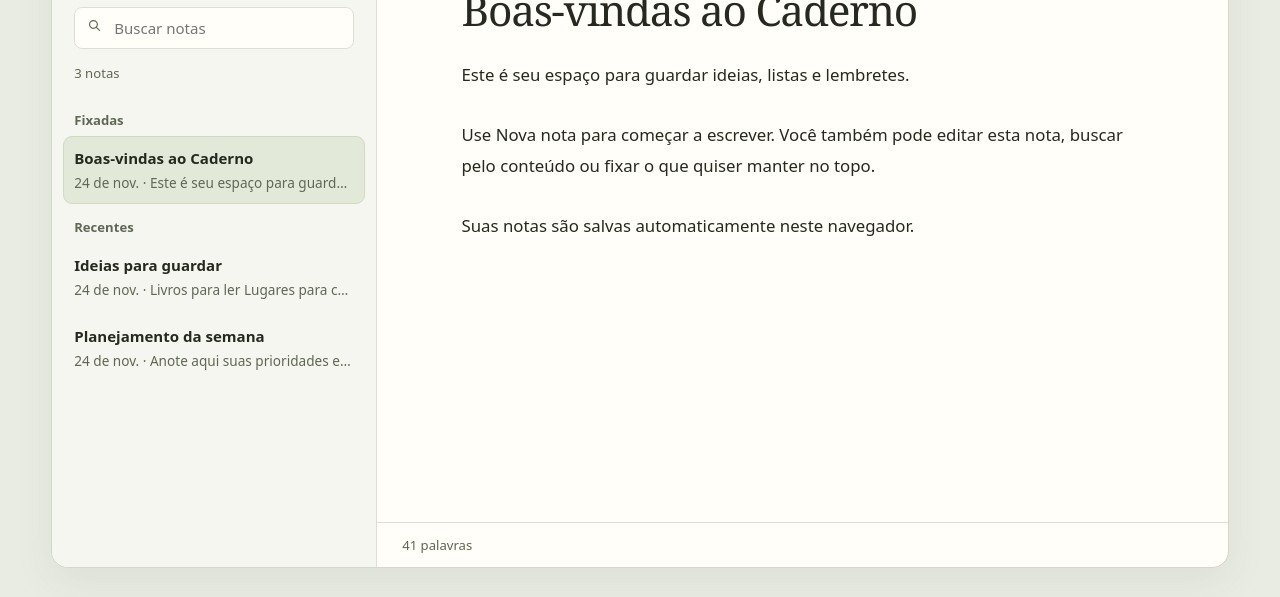
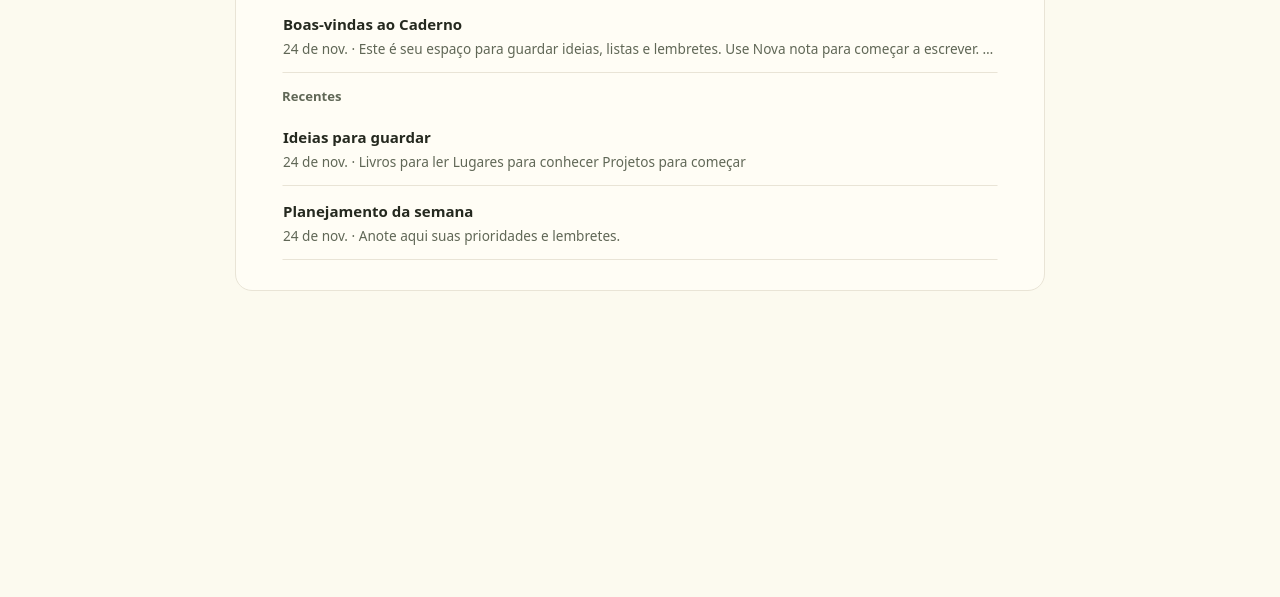
Before and after one commit to CarrilhoVitor/caderno, a plain HTML site: page dist/index.html in a window 1280 px wide. Shown: the part 203-800 px from the top of the page. Drawn offline with Linux system fonts and the light colour scheme.

Commit message:
Use a warm single-column notes layout

```diff
--- a/dist/index.html
+++ b/dist/index.html
@@ -5,23 +5,23 @@
 <meta name="description" content="Seu bloco de notas pessoal, com salvamento automático.">
 <title>Caderno — Bloco de notas</title>
 <style>
-:root{font-family:system-ui,sans-serif;color:#25291f;background:#e9ece3;--green:#34442e;--muted:#606756;--line:#dce0d4;--paper:#fffef8}
+:root{font-family:system-ui,sans-serif;color:#25291f;background:#fcfaef;--green:#34442e;--muted:#606756;--line:#e9e4d6;--paper:#fffdf5}
 *{box-sizing:border-box}body{margin:0}button,input,textarea{font:inherit;color:inherit}button{cursor:pointer}button:disabled{opacity:.45;cursor:default}button:focus-visible,input:focus-visible,textarea:focus-visible{outline:2px solid #59744b;outline-offset:4px}::selection{background:#d9e9c4}
-header{max-width:1440px;margin:auto;height:76px;padding:0 4vw;display:flex;align-items:center;justify-content:space-between}.brand{display:flex;align-items:center;gap:12px;font-family:Georgia,serif;font-size:1.65rem;letter-spacing:-.03em}.mark{display:grid;place-items:center;width:36px;height:36px;border-radius:9px;background:var(--green);color:#fff}.mark svg{width:19px}.save{color:var(--muted);font-size:.85rem;text-align:right}
-main{max-width:1340px;margin:0 auto;width:92%;height:calc(100dvh - 105px);min-height:460px;display:grid;grid-template-columns:325px minmax(0,1fr);background:var(--paper);border:1px solid #d3d8c9;border-radius:17px;overflow:hidden;box-shadow:0 14px 40px #36422b12}
-aside{background:#f5f6ef;border-right:1px solid var(--line);display:flex;flex-direction:column;min-height:0}.side-head{padding:26px 22px 15px}.row{display:flex;justify-content:space-between;align-items:center;gap:10px}h1{font-family:Georgia,serif;font-size:1.95rem;font-weight:500;letter-spacing:-.03em;margin:0}.primary{background:var(--green);border:0;color:white;border-radius:8px;padding:9px 12px;display:flex;align-items:center;gap:6px;font-size:.875rem}.primary:hover{background:#465a3d}.primary svg{width:16px}.search{margin-top:23px;display:flex;gap:9px;align-items:center;padding:9px 11px;border:1px solid var(--line);border-radius:8px;background:#fffef9;color:var(--muted)}.search svg{width:17px;flex:none}.search input{width:100%;min-width:0;border:0;background:transparent;font-size:.94rem}.count{margin:15px 0 0;color:var(--muted);font-size:.82rem}.list{overflow:auto;padding:0 11px 16px}.list h2{margin:14px 11px 7px;font-size:.82rem;font-weight:600;color:var(--muted)}.note{display:block;text-align:left;width:100%;border:1px solid transparent;border-radius:9px;padding:11px 10px;margin:0 0 3px;background:transparent}.note:hover{background:#eaece2}.note[aria-current=true]{background:#e2e9d8;border-color:#d1dbc4}.note strong,.note span{display:block;overflow:hidden;text-overflow:ellipsis;white-space:nowrap}.note strong{font-size:.94rem}.note span{margin-top:5px;font-size:.85rem;color:var(--muted)}.empty-list{margin:14px 11px;color:var(--muted);font-size:.9rem}
-.panel{min-width:0;min-height:0;display:flex;flex-direction:column}.toolbar{height:65px;flex:none;border-bottom:1px solid var(--line);padding:0 25px;display:flex;align-items:center;justify-content:space-between;gap:10px}.actions{display:flex;gap:5px}.icon{display:grid;place-items:center;width:40px;height:40px;background:transparent;border:0;border-radius:8px;color:var(--green)}.icon:hover:enabled,.icon[aria-pressed=true]{background:#e8eddf}.icon svg{width:19px;height:19px}.date{color:var(--muted);font-size:.85rem}.back{display:none}.editor{flex:1;min-height:0;display:flex;flex-direction:column;width:min(100%,810px);margin:0 auto;padding:42px clamp(22px,5vw,70px) 0}.editor input{font-family:Georgia,serif;font-size:2.65rem;letter-spacing:-.03em;border:0;background:transparent;width:100%;padding:0 0 22px}.editor textarea{resize:none;display:block;width:100%;flex:1;min-height:0;border:0;background:transparent;line-height:1.8;padding:0;font-size:1.05rem}.editor input::placeholder,.editor textarea::placeholder{color:#686d5e}.footer{border-top:1px solid var(--line);padding:13px 25px;color:var(--muted);font-size:.82rem}.blank{margin:auto;text-align:center;padding:30px;color:var(--muted)}[hidden]{display:none!important}
+header{max-width:920px;margin:auto;height:76px;padding:0 4vw;display:flex;align-items:center;justify-content:space-between}.brand{display:flex;align-items:center;gap:12px;font-family:Georgia,serif;font-size:1.65rem;letter-spacing:-.03em}.mark{display:grid;place-items:center;width:36px;height:36px;border-radius:9px;background:var(--green);color:#fff}.mark svg{width:19px}.save{color:var(--muted);font-size:.85rem;text-align:right}
+main{max-width:810px;margin:0 auto 28px;width:92%;display:block}.notes-view{padding:30px clamp(18px,5vw,46px);background:var(--paper);border:1px solid var(--line);border-radius:17px}.panel{height:calc(100dvh - 105px);min-height:390px;background:var(--paper);border:1px solid var(--line);border-radius:17px;overflow:hidden}main.open .notes-view,main:not(.open) .panel{display:none}
+.side-head{padding:0 0 14px}.row{display:flex;justify-content:space-between;align-items:center;gap:10px}h1{font-family:Georgia,serif;font-size:1.95rem;font-weight:500;letter-spacing:-.03em;margin:0}.primary{white-space:nowrap;background:var(--green);border:0;color:white;border-radius:8px;padding:9px 12px;display:flex;align-items:center;gap:6px;font-size:.875rem}.primary:hover{background:#465a3d}.primary svg{display:block;width:16px}.list{display:flex;flex-direction:column}.list h2{margin:14px 0 7px;font-size:.82rem;font-weight:600;color:var(--muted)}.note{display:block;text-align:left;width:100%;border:1px solid transparent;border-radius:0;padding:14px 0;margin:0;background:transparent;border-bottom-color:var(--line)}.note:hover{background:#f5f0e0}.note:focus-visible{outline-offset:0}.note strong,.note span{display:block;overflow:hidden;text-overflow:ellipsis;white-space:nowrap}.note strong{font-size:.94rem}.note span{margin-top:5px;font-size:.85rem;color:var(--muted)}.empty-list{margin:14px 11px;color:var(--muted);font-size:.9rem}
+.panel{min-width:0;min-height:0;display:flex;flex-direction:column}.toolbar{height:65px;flex:none;border-bottom:1px solid var(--line);padding:0 25px;display:flex;align-items:center;justify-content:space-between;gap:10px}.actions{display:flex;gap:5px}.icon{display:grid;place-items:center;width:40px;height:40px;background:transparent;border:0;border-radius:8px;color:var(--green)}.icon:hover:enabled,.icon[aria-pressed=true]{background:#e8eddf}.icon svg{width:19px;height:19px}.date{color:var(--muted);font-size:.85rem}.back{display:grid;flex:none}.toolbar .date{margin-right:auto}.editor{flex:1;min-height:0;display:flex;flex-direction:column;width:min(100%,810px);margin:0 auto;padding:42px clamp(22px,5vw,70px) 0}.editor input{font-family:Georgia,serif;font-size:2.65rem;letter-spacing:-.03em;border:0;background:transparent;width:100%;padding:0 0 22px}.editor textarea{resize:none;display:block;width:100%;flex:1;min-height:0;border:0;background:transparent;line-height:1.8;padding:0;font-size:1.05rem}.editor input::placeholder,.editor textarea::placeholder{color:#686d5e}.footer{border-top:1px solid var(--line);padding:13px 25px;color:var(--muted);font-size:.82rem}.blank{margin:auto;text-align:center;padding:30px;color:var(--muted)}[hidden]{display:none!important}
 dialog{max-width:min(400px,90vw);border:1px solid var(--line);border-radius:14px;background:var(--paper);padding:24px}dialog::backdrop{background:#20251d55}dialog h2{font-family:Georgia,serif;margin:0}dialog button{padding:8px 13px;border-radius:7px;border:1px solid var(--line);background:#f0f1e9}dialog .danger{background:#85392f;color:#fff;border-color:#85392f}dialog form{display:flex;gap:8px;justify-content:flex-end}
-@media(max-width:700px){header{height:61px;padding:0 17px}.brand{font-size:1.42rem}.save{font-size:.75rem}main{width:100%;height:calc(100dvh - 61px);min-height:0;border-radius:0;border-width:1px 0 0;display:block}.panel,aside{height:100%;border:0}.panel{display:none}main.open aside{display:none}main.open .panel{display:flex}.back{display:grid;margin-left:-8px}.toolbar{padding:0 14px;height:55px}.editor{padding:25px 20px 0}.editor input{font-size:2rem}.footer{padding:10px 20px}}
+@media(max-width:700px){header{height:61px;padding:0 17px}.brand{font-size:1.42rem}.row h1{font-size:1.65rem}.save{font-size:.75rem}main{width:100%;margin-bottom:0}.notes-view,.panel{border-width:1px 0 0;border-radius:0}.notes-view{min-height:calc(100dvh - 61px);padding-top:22px}.panel{height:calc(100dvh - 61px);min-height:0}.toolbar{padding:0 14px;height:55px}.editor{padding:25px 20px 0}.editor input{font-size:2rem}.footer{padding:10px 20px}}
 </style>
 <body>
 <header><div class="brand"><span class="mark" data-icon="book"></span>Caderno</div><span id="save" class="save" role="status">Salvo neste navegador</span></header>
 <main id="app">
-<aside aria-label="Lista de notas">
+<section class="notes-view" aria-label="Lista de notas">
 <div class="side-head"><div class="row"><h1>Minhas notas</h1><button id="new" class="primary"><span data-icon="plus"></span>Nova nota</button></div>
-<label class="search"><span data-icon="search"></span><input id="search" type="search" placeholder="Buscar notas" aria-label="Buscar notas"></label><p id="count" class="count"></p></div>
+</div>
 <div id="list" class="list"></div>
-</aside>
+</section>
 <section class="panel" aria-label="Editor de notas">
 <div id="toolbar" class="toolbar"><button id="back" class="icon back" title="Voltar às notas" aria-label="Voltar às notas" data-icon="back"></button><span id="date" class="date"></span><div class="actions"><button id="pin" class="icon" title="Fixar nota" aria-label="Fixar nota" aria-pressed="false" data-icon="pin"></button><button id="remove" class="icon" title="Excluir nota" aria-label="Excluir nota" data-icon="trash"></button></div></div>
 <div id="editor" class="editor"><input id="title" aria-label="Título da nota" placeholder="Título da nota"><textarea id="body" aria-label="Conteúdo da nota" placeholder="Comece a escrever…"></textarea></div>
@@ -33,7 +33,6 @@ dialog{max-width:min(400px,90vw);border:1px solid var(--line);border-radius:14px
 const icons = {
   book:'<rect x="5" y="3" width="14" height="18" rx="2"/><path d="M9 3v18m3-13h4m-4 4h4"/>',
   plus:'<path d="M12 5v14M5 12h14"/>',
-  search:'<circle cx="10.5" cy="10.5" r="5.5"/><path d="m15 15 4 4"/>',
   back:'<path d="m14 6-6 6 6 6"/>',
   pin:'<path d="m15 3 6 6-3 1-2 4v3l-2 2-9-9 2-2h3l4-2zM9 15l-6 6"/>',
   trash:'<path d="M4 7h16M9 7V4h6v3m3 0-1 13H7L6 7m4 4v5m4-5v5"/>'
@@ -45,7 +44,7 @@ const $ = id => document.getElementById(id);
 const key = 'caderno.notes.v1';
 const now = Date.now();
 const seed = [
-  {id:'welcome', title:'Boas-vindas ao Caderno', body:'Este é seu espaço para guardar ideias, listas e lembretes.\n\nUse Nova nota para começar a escrever. Você também pode editar esta nota, buscar pelo conteúdo ou fixar o que quiser manter no topo.\n\nSuas notas são salvas automaticamente neste navegador.', pinned:true, updated:now},
+  {id:'welcome', title:'Boas-vindas ao Caderno', body:'Este é seu espaço para guardar ideias, listas e lembretes.\n\nUse Nova nota para começar a escrever. Você também pode editar esta nota ou fixar o que quiser manter no topo.\n\nSuas notas são salvas automaticamente neste navegador.', pinned:true, updated:now},
   {id:'ideas', title:'Ideias para guardar', body:'Livros para ler\nLugares para conhecer\nProjetos para começar', pinned:false, updated:now-1},
   {id:'week', title:'Planejamento da semana', body:'Anote aqui suas prioridades e lembretes.', pinned:false, updated:now-2}
 ];
@@ -54,11 +53,10 @@ try {
   const saved = localStorage.getItem(key);
   if (saved) notes = JSON.parse(saved);
 } catch { $('save').textContent = 'Não foi possível ler as notas salvas'; }
-let selected = notes[0]?.id;
+let selected;
 const current = () => notes.find(note => note.id === selected);
 const shortDate = new Intl.DateTimeFormat('pt-BR',{day:'2-digit',month:'short'});
 const longDate = new Intl.DateTimeFormat('pt-BR',{dateStyle:'long',timeStyle:'short'});
-const normalize = value => value.toLocaleLowerCase('pt-BR').normalize('NFD').replace(/\p{Diacritic}/gu,'');
 function save() {
   try {
     localStorage.setItem(key, JSON.stringify(notes));
@@ -68,13 +66,11 @@ function save() {
   }
 }
 function renderList() {
-  const query = normalize($('search').value.trim());
-  const filtered = notes.filter(note => normalize(note.title + '\n' + note.body).includes(query)).sort((a,b) => b.updated - a.updated);
-  $('count').textContent = query ? filtered.length + (filtered.length === 1 ? ' resultado' : ' resultados') : notes.length + (notes.length === 1 ? ' nota' : ' notas');
+  const ordered = [...notes].sort((a,b) => b.updated - a.updated);
   const list = $('list');
   list.replaceChildren();
   for (const pinned of [true,false]) {
-    const group = filtered.filter(note => note.pinned === pinned);
+    const group = ordered.filter(note => note.pinned === pinned);
     if (!group.length) continue;
     const heading = document.createElement('h2');
     heading.textContent = pinned ? 'Fixadas' : 'Recentes';
@@ -92,10 +88,10 @@ function renderList() {
       list.append(button);
     }
   }
-  if (!filtered.length) {
+  if (!ordered.length) {
     const empty = document.createElement('p');
     empty.className = 'empty-list';
-    empty.textContent = query ? 'Nenhuma nota corresponde à busca.' : 'Crie sua primeira nota.';
+    empty.textContent = 'Crie sua primeira nota.';
     list.append(empty);
   }
 }
@@ -122,17 +118,15 @@ function openNote(id) {
   $('app').classList.add('open');
   renderEditor();
   renderList();
-  (matchMedia('(max-width:700px)').matches ? $('back') : $('title')).focus();
+  $('back').focus();
 }
 $('new').onclick = () => {
   const id = globalThis.crypto?.randomUUID?.() ?? String(Date.now()) + Math.random();
   notes.push({id,title:'',body:'',pinned:false,updated:Date.now()});
-  $('search').value = '';
   save();
   openNote(id);
   $('title').focus();
 };
-$('search').oninput = renderList;
 $('back').onclick = () => {
   $('app').classList.remove('open');
   ($('list').querySelector('[aria-current=true]') ?? $('new')).focus();
```
